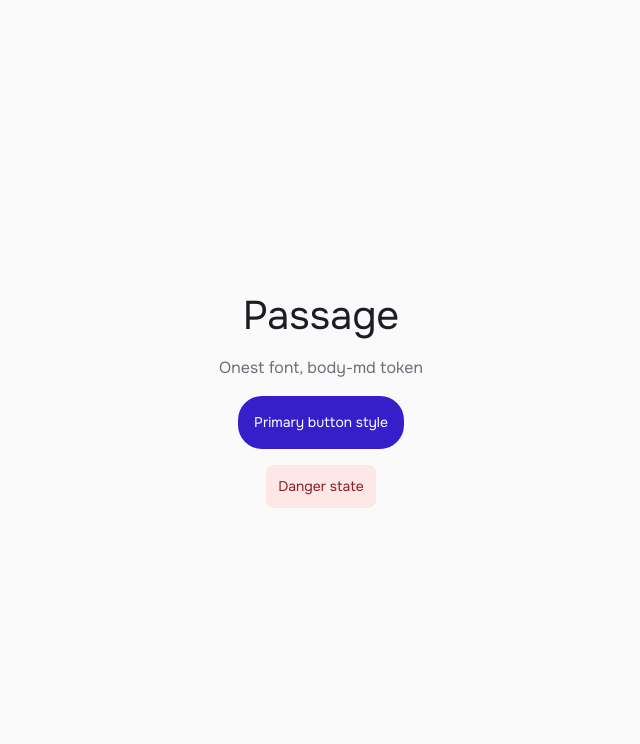
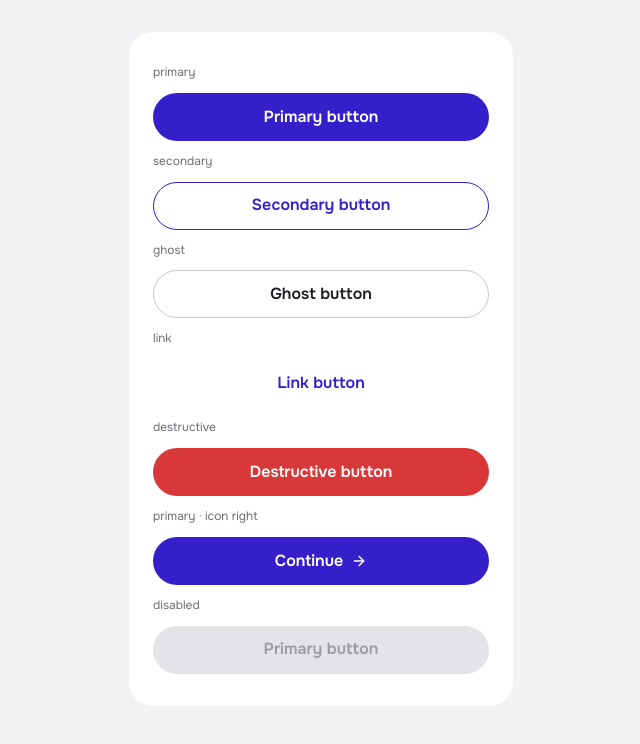
Before and after one commit to Mashto-o/passage-app, a React (Vite) app: page / in a window 1280 px wide. Shown: the top 744 px of the page, without its empty margins (319-959 px from the left). Built offline with nearby package versions, Linux system fonts and the light colour scheme.

Commit message:
Add Button component with all variants

```diff
--- a/src/App.tsx
+++ b/src/App.tsx
@@ -1,13 +1,38 @@
+import { ArrowRight } from 'lucide-react'
+import { Button } from './components'
+
 function App() {
   return (
-    <div className="min-h-screen bg-neutral-50 flex flex-col items-center justify-center gap-md p-lg">
-      <h1 className="text-display-xl text-neutral-900">Passage</h1>
-      <p className="text-body-md text-neutral-500">Onest font, body-md token</p>
-      <div className="bg-primary-500 text-neutral-0 p-md rounded-lg text-body-sm">
-        Primary button style
-      </div>
-      <div className="bg-danger-100 text-danger-700 p-sm rounded-xs text-caption-md">
-        Danger state
+    <div className="min-h-screen bg-neutral-100 flex items-start justify-center py-xl">
+      <div className="max-w-sm w-full mx-auto px-lg py-xl bg-neutral-0 flex flex-col gap-sm rounded-lg">
+
+        <p className="text-caption-sm text-neutral-500">primary</p>
+        <Button variant="primary" label="Primary button" fullWidth />
+
+        <p className="text-caption-sm text-neutral-500">secondary</p>
+        <Button variant="secondary" label="Secondary button" fullWidth />
+
+        <p className="text-caption-sm text-neutral-500">ghost</p>
+        <Button variant="ghost" label="Ghost button" fullWidth />
+
+        <p className="text-caption-sm text-neutral-500">link</p>
+        <Button variant="link" label="Link button" fullWidth />
+
+        <p className="text-caption-sm text-neutral-500">destructive</p>
+        <Button variant="destructive" label="Destructive button" fullWidth />
+
+        <p className="text-caption-sm text-neutral-500">primary · icon right</p>
+        <Button
+          variant="primary"
+          label="Continue"
+          icon={<ArrowRight size={16} />}
+          iconPosition="right"
+          fullWidth
+        />
+
+        <p className="text-caption-sm text-neutral-500">disabled</p>
+        <Button variant="primary" label="Primary button" fullWidth disabled />
+
       </div>
     </div>
   )
--- /dev/null
+++ b/src/components/Button.tsx
@@ -0,0 +1,64 @@
+import React from 'react'
+
+export interface ButtonProps extends React.ButtonHTMLAttributes<HTMLButtonElement> {
+  variant?: 'primary' | 'secondary' | 'ghost' | 'link' | 'destructive'
+  label: string
+  icon?: React.ReactNode
+  iconPosition?: 'left' | 'right'
+  fullWidth?: boolean
+}
+
+const base =
+  'inline-flex items-center justify-center gap-xs h-2xl rounded-xxl px-md ' +
+  'text-heading-sm font-semibold transition-colors ' +
+  'focus-visible:outline-none focus-visible:ring-2 focus-visible:ring-primary-500 focus-visible:ring-offset-2'
+
+const variants: Record<NonNullable<ButtonProps['variant']>, string> = {
+  primary:     'bg-primary-500 text-neutral-0 active:bg-primary-600',
+  secondary:   'bg-neutral-0 border border-primary-500 text-primary-500 active:bg-primary-100',
+  ghost:       'bg-transparent border border-neutral-300 text-neutral-900 active:bg-neutral-100',
+  link:        'bg-transparent text-primary-500 active:text-primary-600 active:underline',
+  destructive: 'bg-danger-500 text-neutral-0 active:bg-danger-700',
+}
+
+const disabledClasses = 'bg-neutral-200 text-neutral-400 cursor-not-allowed pointer-events-none'
+
+export const Button: React.FC<ButtonProps> = ({
+  variant = 'primary',
+  label,
+  icon,
+  iconPosition = 'left',
+  fullWidth = false,
+  disabled = false,
+  className = '',
+  ...rest
+}) => {
+  const classes = [
+    base,
+    disabled ? disabledClasses : variants[variant],
+    fullWidth ? 'w-full' : '',
+    className,
+  ]
+    .filter(Boolean)
+    .join(' ')
+
+  const iconEl = icon ? (
+    <span aria-hidden="true" className="flex items-center">
+      {icon}
+    </span>
+  ) : null
+
+  return (
+    <button
+      {...rest}
+      disabled={disabled}
+      aria-label={label}
+      aria-disabled={disabled}
+      className={classes}
+    >
+      {icon && iconPosition === 'left' && iconEl}
+      <span>{label}</span>
+      {icon && iconPosition === 'right' && iconEl}
+    </button>
+  )
+}
--- /dev/null
+++ b/src/components/index.ts
@@ -0,0 +1,2 @@
+export { Button } from './Button'
+export type { ButtonProps } from './Button'
```
